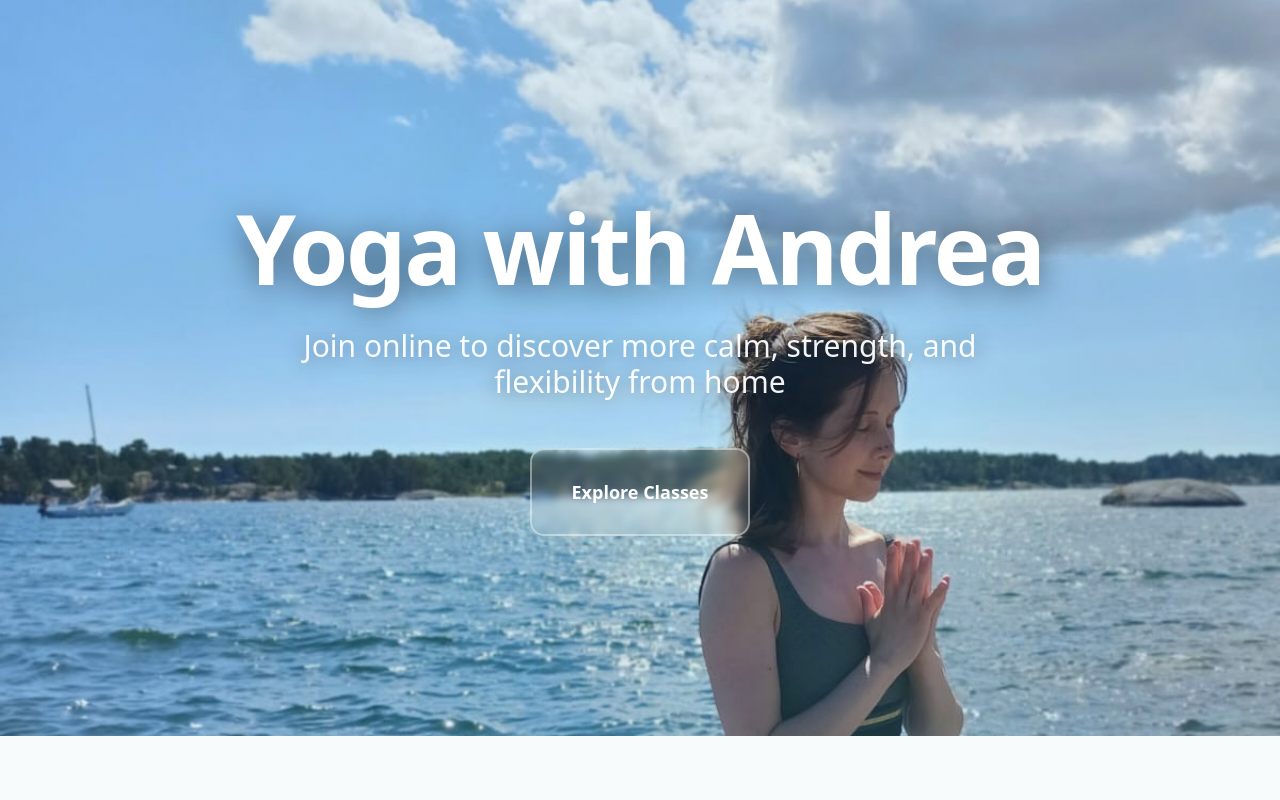
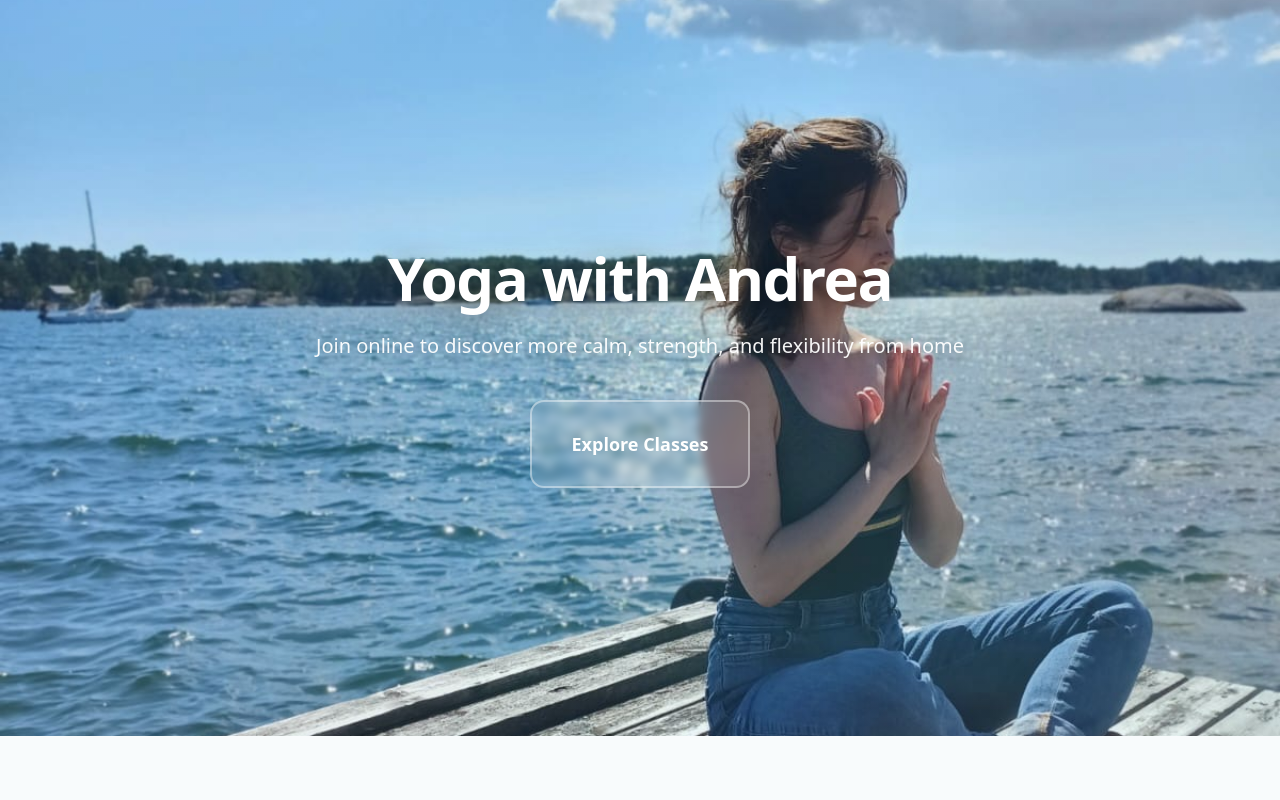
Before and after one commit to Lovable-projects-yoga/project-nexus-vibe2, a React (Vite) app: page / in a window 1280 px wide. Shown: the top 800 px of the page. Built offline with nearby package versions, Linux system fonts and the light colour scheme; the HTML template or start-up script is replaced by a standard one.

Commit message:
Adjust hero section sizing

```diff
--- a/src/components/Hero.tsx
+++ b/src/components/Hero.tsx
@@ -9,17 +9,17 @@ const Hero = () => {
   return (
     <section className="relative min-h-[92vh] flex items-center justify-center overflow-hidden">
       <div
-        className="absolute inset-0 bg-cover bg-[center_30%] z-0"
+        className="absolute inset-0 bg-cover bg-center z-0"
         style={{ backgroundImage: `url(${heroImage})` }}
       >
         <div className="absolute inset-0 bg-gradient-to-br from-primary/15 via-accent/10 to-secondary/15" />
       </div>
 
       <div className="relative z-10 max-w-4xl mx-auto px-6 text-center animate-fade-in">
-        <h1 className="text-6xl md:text-8xl font-bold mb-8 text-white drop-shadow-[0_4px_16px_rgba(0,0,0,0.5)] leading-tight tracking-tight">
+        <h1 className="text-4xl md:text-6xl font-bold mb-6 text-white drop-shadow-[0_4px_16px_rgba(0,0,0,0.5)] leading-tight tracking-tight">
           Yoga with Andrea
         </h1>
-        <p className="text-2xl md:text-3xl mb-12 text-white/95 max-w-3xl mx-auto drop-shadow-[0_2px_10px_rgba(0,0,0,0.4)] leading-relaxed font-light">
+        <p className="text-lg md:text-xl mb-10 text-white/95 max-w-2xl mx-auto drop-shadow-[0_2px_10px_rgba(0,0,0,0.4)] leading-relaxed font-light">
           Join online to discover more calm, strength, and flexibility from home
         </p>
         <Button
```
